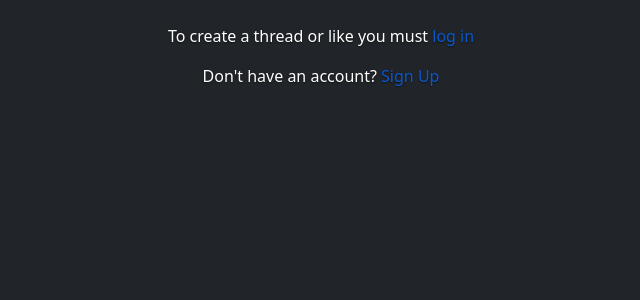
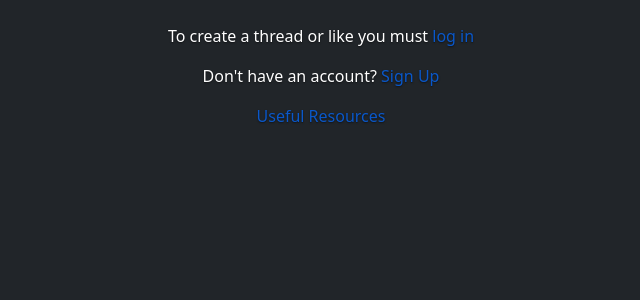
Before and after one commit to JmacCl/Erudito, a Django app: page /subject/1/ in a window 1280 px wide. Shown: the part 128-428 px from the top of the page, without its empty margins (319-959 px from the left). Run offline with Django 3.2, Linux system fonts and the light colour scheme; data that the repository does not hold is empty; some libraries are stand-ins or nearby versions.

Commit message:
Added functionality for useful-resources.html

```diff
--- a/eruditoapp/urls.py
+++ b/eruditoapp/urls.py
@@ -34,7 +34,7 @@ urlpatterns= [path('about/', views.about, name='about'),
                     name= 'user'),
                 path('my-account/password', views.change_password, name='password'),
               #Below is attempt at making useful_resources view
-               path('subject/<slug:subject_name_slug>/useful-resources',views.useful_resources, name ='useful_resources')
+               path('subject/<slug:subject_name_slug>/useful-resources/',views.useful_resources, name ='useful_resources')
 
 
               ]
--- a/eruditoapp/views.py
+++ b/eruditoapp/views.py
@@ -228,8 +228,11 @@ def user_login(request):
     else:
         return render(request, 'erudito/login.html')
 
-def useful_resources(request):
+def useful_resources(request,subject_name_slug):
     context_dict ={}
+    subject = Subject.objects.get(slug=subject_name_slug)
+    context_dict['subject'] = subject
+
     return render(request, 'erudito/useful-resources.html', context=context_dict)
 
 
--- a/templates/erudito/subject.html
+++ b/templates/erudito/subject.html
@@ -41,7 +41,7 @@
         <p> Don't have an account? <a href= "{% url 'eruditoapp:register' %}">Sign Up</a></p>
     {% endif %}
 {#    Tried implementing useful resources below#}
-{#    <p><a href= "{% url 'eruditoapp:useful_resources' %}">Useful Resources</a></p>#}
+    <p><a href= "{% url 'eruditoapp:useful_resources' subject.slug %}">Useful Resources</a></p>
 {% endblock %}
 
 
--- a/templates/erudito/useful-resources.html
+++ b/templates/erudito/useful-resources.html
@@ -5,6 +5,7 @@
     {% if subject %}
         Useful Resources for {{ subject.name }}
     {% endif %}
+    Hello
 {% endblock %}
 
 {% block body_block %}
@@ -12,4 +13,5 @@
     {% for link in links %}
 
     {% endfor %}
+    Hello
 {% endblock %}
```
